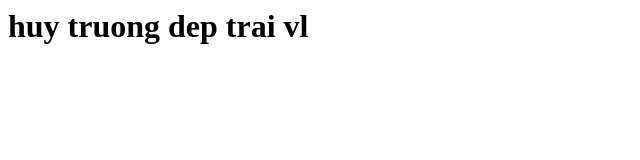
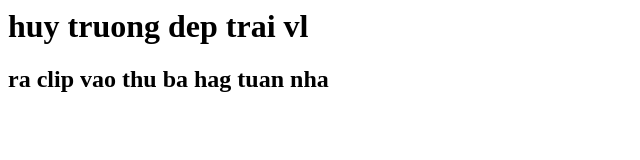
Before and after one commit to HuyTruong9293/huytruongdeptrai, a plain HTML site: page index.html in a window 1280 px wide. Shown: the whole page, without its empty margins (0-640 px from the left). Drawn offline with Linux system fonts and the light colour scheme.

Commit message:
Update commit

```diff
--- a/index.html
+++ b/index.html
@@ -6,5 +6,6 @@
     </head>
     <body>
         <h1> huy truong dep trai vl </h1>
+        <h2> ra clip vao thu ba hag tuan nha </h2>
     </body>
 </html>
```
